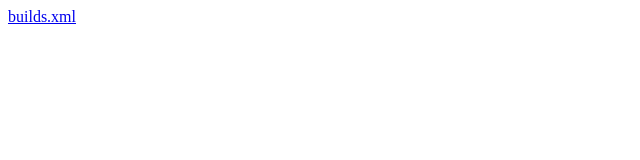
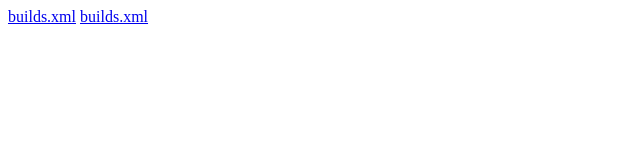
Before and after one commit to Oak-Tec/data, a plain HTML site: page index.html in a window 1280 px wide. Shown: the full height of the page, 0-640 px from the left. Drawn offline with Linux system fonts and the light colour scheme.

Commit message:
Update index.html

```diff
--- a/index.html
+++ b/index.html
@@ -1 +1,2 @@
 <a href="builds.xml">builds.xml</a>
+<a href="builds.xml">builds.xml</a>
```
